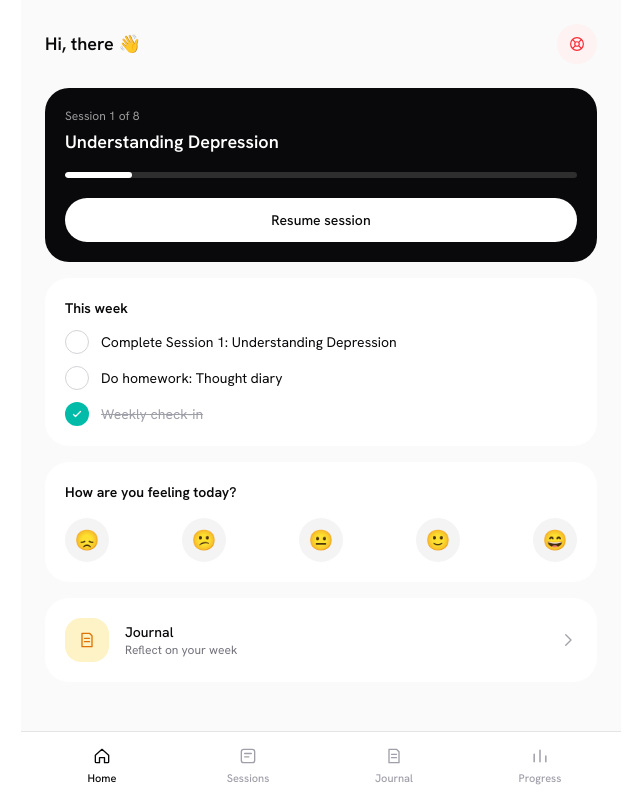
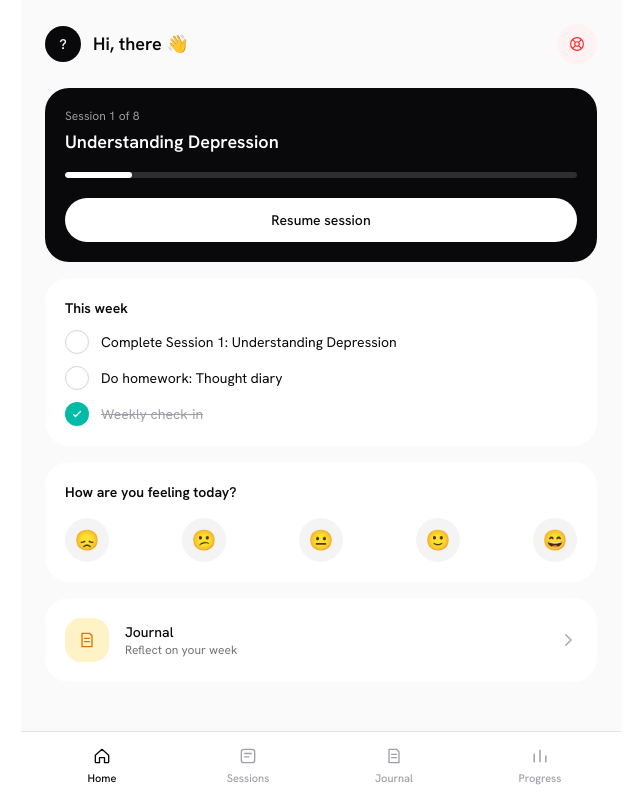
Before and after one commit to chidoziemfrancis/thriveCBT, a Next.js app in the folder pwa/: page /dashboard in a window 1280 px wide. Shown: the whole page, without its empty margins (319-959 px from the left). Built offline with nearby package versions, Linux system fonts and the light colour scheme.

Commit message:
feat: add Avatar component for user initials display

```diff
--- /dev/null
+++ b/pwa/app/components/Avatar.tsx
@@ -0,0 +1,18 @@
+export default function Avatar({
+  name,
+  size = 40,
+}: {
+  name: string;
+  size?: number;
+}) {
+  const initial = name.trim().charAt(0).toUpperCase() || "?";
+
+  return (
+    <div
+      style={{ width: size, height: size }}
+      className="flex shrink-0 items-center justify-center rounded-full bg-zinc-950 text-sm font-semibold text-white"
+    >
+      {initial}
+    </div>
+  );
+}
--- a/pwa/app/dashboard/_components/DashboardHeader.tsx
+++ b/pwa/app/dashboard/_components/DashboardHeader.tsx
@@ -1,6 +1,8 @@
 "use client";
 
 import { motion } from "framer-motion";
+import Link from "next/link";
+import Avatar from "../../components/Avatar";
 import EmergencyButton from "./EmergencyButton";
 
 export default function DashboardHeader({ name }: { name: string }) {
@@ -11,9 +13,12 @@ export default function DashboardHeader({ name }: { name: string }) {
       transition={{ duration: 0.3 }}
       className="flex items-center justify-between"
     >
-      <p className="text-lg font-semibold text-zinc-950">
-        Hi, {name || "there"} 👋
-      </p>
+      <Link href="/profile" className="flex items-center gap-3">
+        <Avatar name={name || "?"} size={36} />
+        <p className="text-lg font-semibold text-zinc-950">
+          Hi, {name || "there"} 👋
+        </p>
+      </Link>
       <EmergencyButton />
     </motion.div>
   );
```
